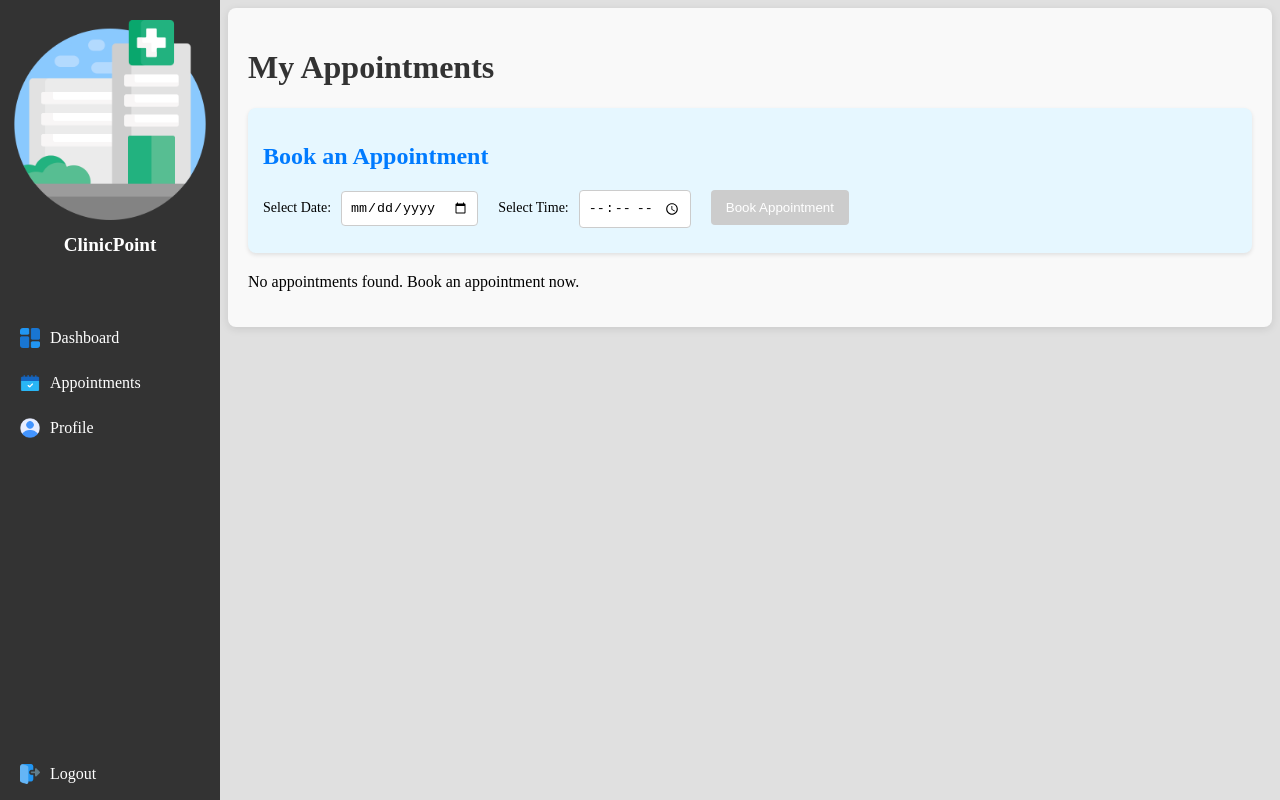
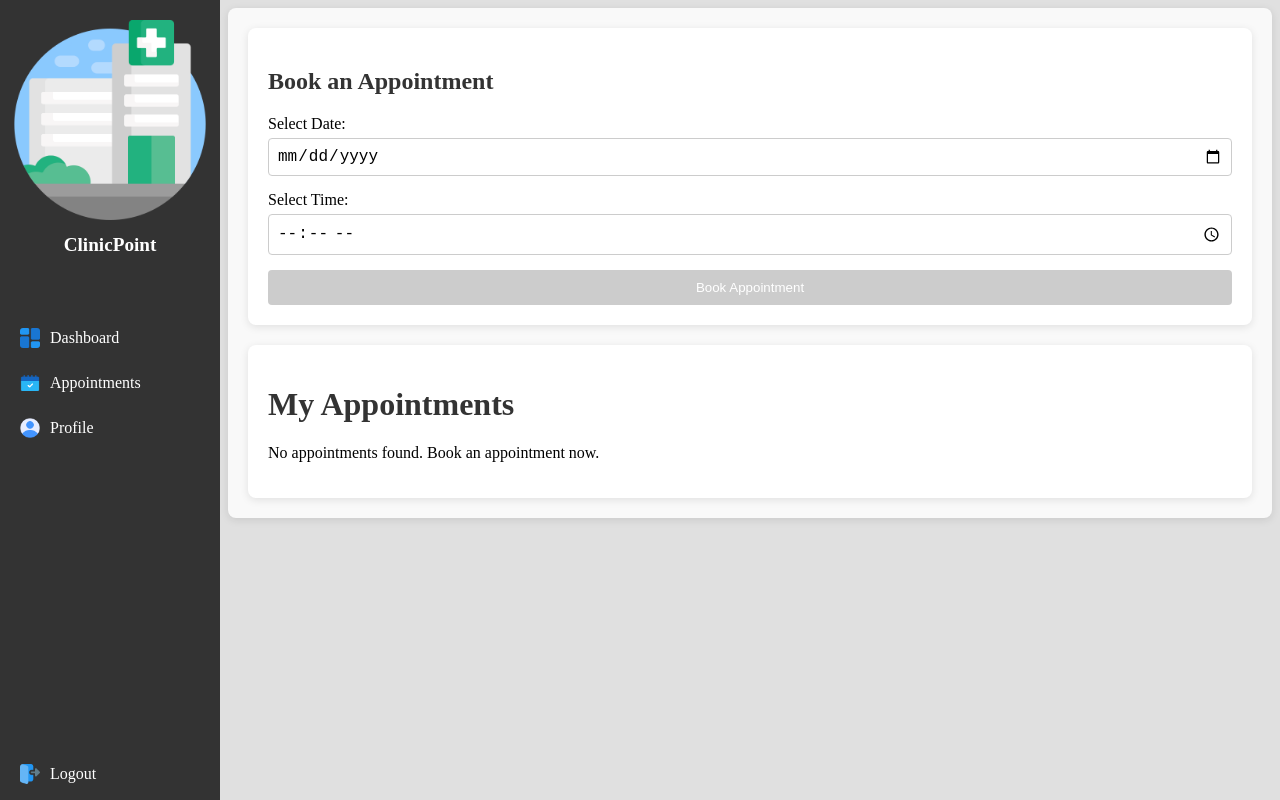
Before and after one commit to kevinmilespogi05/Clinic-System, an Angular app in the folder patient-management/: page /user/appointments in a window 1280 px wide. Built offline with nearby package versions, Linux system fonts and the light colour scheme.

Commit message:
appointment

```diff
--- a/patient-management/src/app/services/patient.service.ts
+++ b/patient-management/src/app/services/patient.service.ts
@@ -35,11 +35,13 @@ export class PatientService {
     return this.http.get(`${url}?user_id=${userId}`);
   }
 
-  // Book Appointment
-  bookAppointment(data: { userId: number; date: string; time: string }): Observable<any> {
-    const url = `${this.baseUrl}/api/appointments/create.php`;
-    return this.http.post(url, data);
-  }
+  // PatientService
+
+bookAppointment(data: { userId: number; date: string; time: string }): Observable<any> {
+  const url = `${this.baseUrl}/api/appointments/create.php`; // API endpoint to create the appointment
+  return this.http.post(url, data); // Send the data to the backend
+}
+
 
   // Cancel Appointment
   cancelAppointment(appointmentId: number): Observable<any> {
--- a/patient-management/src/app/user/appointments/appointments.component.css
+++ b/patient-management/src/app/user/appointments/appointments.component.css
@@ -6,46 +6,57 @@
   margin-left: 220px;
 }
 
-  h1 {
+.booking-container {
+  background-color: #fff;
+  padding: 20px;
+  margin-bottom: 20px;  /* Space between book appointment form and the appointments list */
+  border-radius: 8px;
+  box-shadow: 0 2px 8px rgba(0, 0, 0, 0.1);
+}
+
+.booking-container h2 {
   color: #333;
 }
 
-  .booking-container {
-    margin-bottom: 20px;
-    padding: 15px;
-    background-color: #e6f7ff;
-    border-radius: 8px;
-    box-shadow: 0 2px 4px rgba(0, 0, 0, 0.1);
+.booking-container form {
+  display: flex;
+  flex-direction: column;
 }
 
-  .booking-container h2 {
-    color: #007bff;
+.booking-container label {
+  margin-bottom: 5px;
 }
 
-  label {
-    margin-right: 10px;
-    font-size: 14px;
+.booking-container input {
+  margin-bottom: 15px;
+  padding: 8px;
+  font-size: 1rem;
+  border-radius: 4px;
+  border: 1px solid #ccc;
 }
 
-  input {
-    padding: 8px;
-    margin-right: 20px;
-    margin-bottom: 10px;
-    border: 1px solid #ccc;
-    border-radius: 4px;
-  }
-
-  button {
+.booking-container button {
   padding: 10px 15px;
-    background-color: #007bff;
+  background-color: #4CAF50;
   color: white;
   border: none;
   border-radius: 4px;
   cursor: pointer;
 }
 
-  button:disabled {
-    background-color: #cccccc;
+.booking-container button:disabled {
+  background-color: #ccc;
+}
+
+.appointments-list {
+  background-color: #fff;
+  padding: 20px;
+  border-radius: 8px;
+  box-shadow: 0 2px 8px rgba(0, 0, 0, 0.1);
+}
+
+.appointments-list h1 {
+  color: #333;
 }
 
 table {
--- a/patient-management/src/app/user/appointments/appointments.component.html
+++ b/patient-management/src/app/user/appointments/appointments.component.html
@@ -1,7 +1,5 @@
 <div class="appointments-container">
-  <h1>My Appointments</h1>
-
-  <!-- Appointment Booking Section -->
+  <!-- Book Appointment Section -->
   <div class="booking-container">
     <h2>Book an Appointment</h2>
     <form (ngSubmit)="bookAppointment()" #appointmentForm="ngForm">
@@ -12,10 +10,13 @@
       <input type="time" id="time" name="time" [(ngModel)]="newAppointment.time" required>
 
       <button type="submit" [disabled]="appointmentForm.invalid">Book Appointment</button>
+
     </form>
   </div>
 
-  <!-- Display Appointments -->
+  <!-- My Appointments Section -->
+  <div class="appointments-list">
+    <h1>My Appointments</h1>
     <div *ngIf="appointments && appointments.length > 0; else noAppointments">
       <table>
         <thead>
@@ -34,8 +35,8 @@
         </tbody>
       </table>
     </div>
-
     <ng-template #noAppointments>
       <p>No appointments found. Book an appointment now.</p>
     </ng-template>
   </div>
+</div>
--- a/patient-management/src/app/user/appointments/appointments.component.ts
+++ b/patient-management/src/app/user/appointments/appointments.component.ts
@@ -2,12 +2,12 @@ import { Component, OnInit } from '@angular/core';
 import { CommonModule } from '@angular/common';
 import { PatientService } from '../../services/patient.service';
 import { RouterModule } from '@angular/router';
-import { FormsModule } from '@angular/forms';  // <-- Add FormsModule here
+import { FormsModule } from '@angular/forms';
 
 @Component({
   selector: 'app-appointments',
   standalone: true,
-  imports: [CommonModule, RouterModule, FormsModule],  // <-- Include FormsModule in imports
+  imports: [CommonModule, RouterModule, FormsModule],
   templateUrl: './appointments.component.html',
   styleUrls: ['./appointments.component.css']
 })
@@ -35,6 +35,7 @@ export class AppointmentsComponent implements OnInit {
     }
   }
 
+  // Handle the form submission to book an appointment
   bookAppointment(): void {
     const userId = localStorage.getItem('userId');
     if (userId && this.newAppointment.date && this.newAppointment.time) {
@@ -45,10 +46,16 @@ export class AppointmentsComponent implements OnInit {
         time: this.newAppointment.time
       };
 
+      console.log('Booking Appointment with data:', appointmentData); // Add logging to check form data
+
+      // Call the service to book the appointment
       this.patientService.bookAppointment(appointmentData).subscribe(
         (response) => {
           console.log('Appointment booked successfully:', response);
+          // Refresh the appointments list
           this.fetchAppointments();
+          // Clear the form after successful booking
+          this.newAppointment = {};
         },
         (error) => {
           console.error('Error booking appointment:', error);
--- a/patient-management/src/app/user/dashboard/dashboard.component.css
+++ b/patient-management/src/app/user/dashboard/dashboard.component.css
@@ -1,11 +1,9 @@
 .dashboard-container {
     padding: 20px;
-    background-color: #f9f9f9; /* Add background for better visibility */
-    border-radius: 8px; /* Rounded corners */
-    box-shadow: 0 2px 8px rgba(0, 0, 0, 0.1); /* Subtle shadow for depth */
-    margin: 20px 20px 20px 240px; /* Shifted right to make room for sidebar (220px + margin) */
-    max-width: calc(100% - 220px); /* Ensure it doesn't go past the side nav */
-    width: calc(100% - 220px); /* Adjust width so it sits next to sidebar but doesn't overlap */
+    background-color: #f9f9f9; /* Add background to make it more visible */
+    border-radius: 8px; /* Rounded corners for a better look */
+    box-shadow: 0 2px 8px rgba(0, 0, 0, 0.1); /* Add a subtle shadow */
+    margin-left: 220px; /* Adjusting margin for positioning */
 }
 
 h1 {
```
Also changed, not shown: 1 other file (tests, documents, lock files or other folders). Lines whose indentation alone changed are shown as unchanged.
